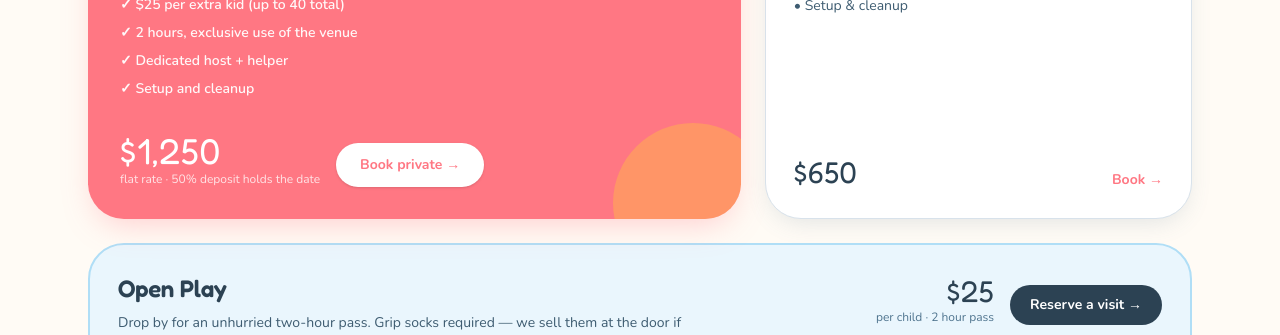
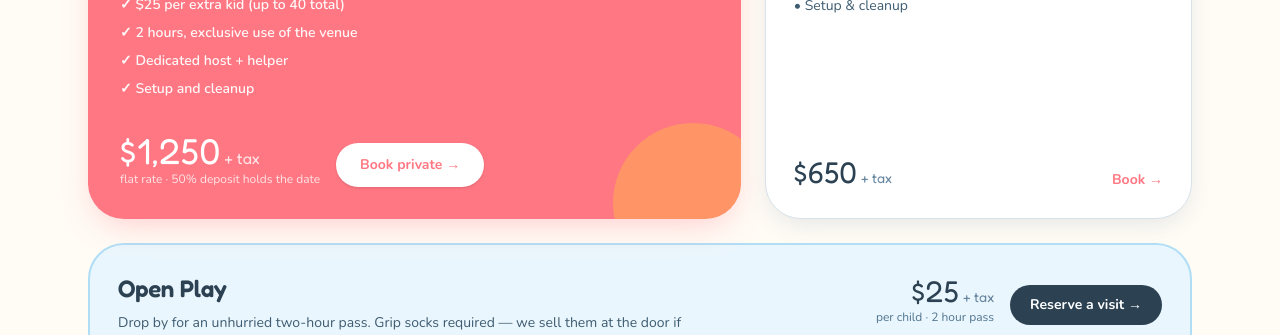
Before and after one commit to DevTeamBigWave/website, a Next.js app: page / in a window 1280 px wide. Shown: the part 1340-1675 px from the top of the page. Built offline with nearby package versions, Linux system fonts and the light colour scheme; no server answers.

Commit message:
Home: '+ tax' next to each price in 'Three ways to play' section

```diff
--- a/app/page.tsx
+++ b/app/page.tsx
@@ -116,7 +116,7 @@ function Offerings() {
               </ul>
               <div className="mt-8 flex flex-wrap items-end gap-4">
                 <div>
-                  <p className="font-display text-4xl">$1,250</p>
+                  <p className="font-display text-4xl">$1,250<span className="ml-1 text-base font-normal text-white/80">+ tax</span></p>
                   <p className="text-xs text-white/80">flat rate · 50% deposit holds the date</p>
                 </div>
                 <Link
@@ -143,7 +143,7 @@ function Offerings() {
               <li>• Setup &amp; cleanup</li>
             </ul>
             <div className="mt-6 flex items-end justify-between">
-              <p className="font-display text-3xl text-slate-700">$650</p>
+              <p className="font-display text-3xl text-slate-700">$650<span className="ml-1 text-sm font-normal text-slate-400">+ tax</span></p>
               <Link href="/parties" className="text-sm font-bold text-coral hover:text-coral-700">
                 Book →
               </Link>
@@ -161,7 +161,7 @@ function Offerings() {
               </div>
               <div className="flex flex-wrap items-end gap-4">
                 <div className="text-right">
-                  <p className="font-display text-3xl text-slate-700">$25</p>
+                  <p className="font-display text-3xl text-slate-700">$25<span className="ml-1 text-sm font-normal text-slate-400">+ tax</span></p>
                   <p className="text-xs text-slate-500">per child · 2 hour pass</p>
                 </div>
                 <Link
```
